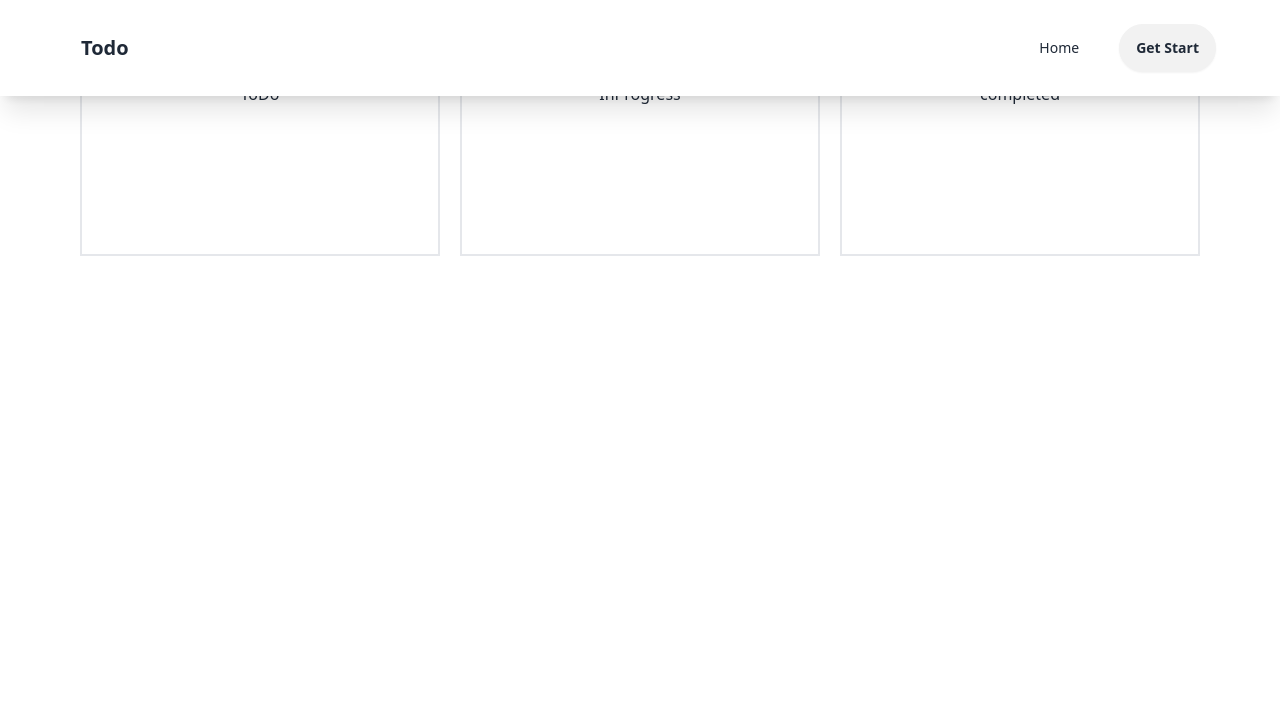
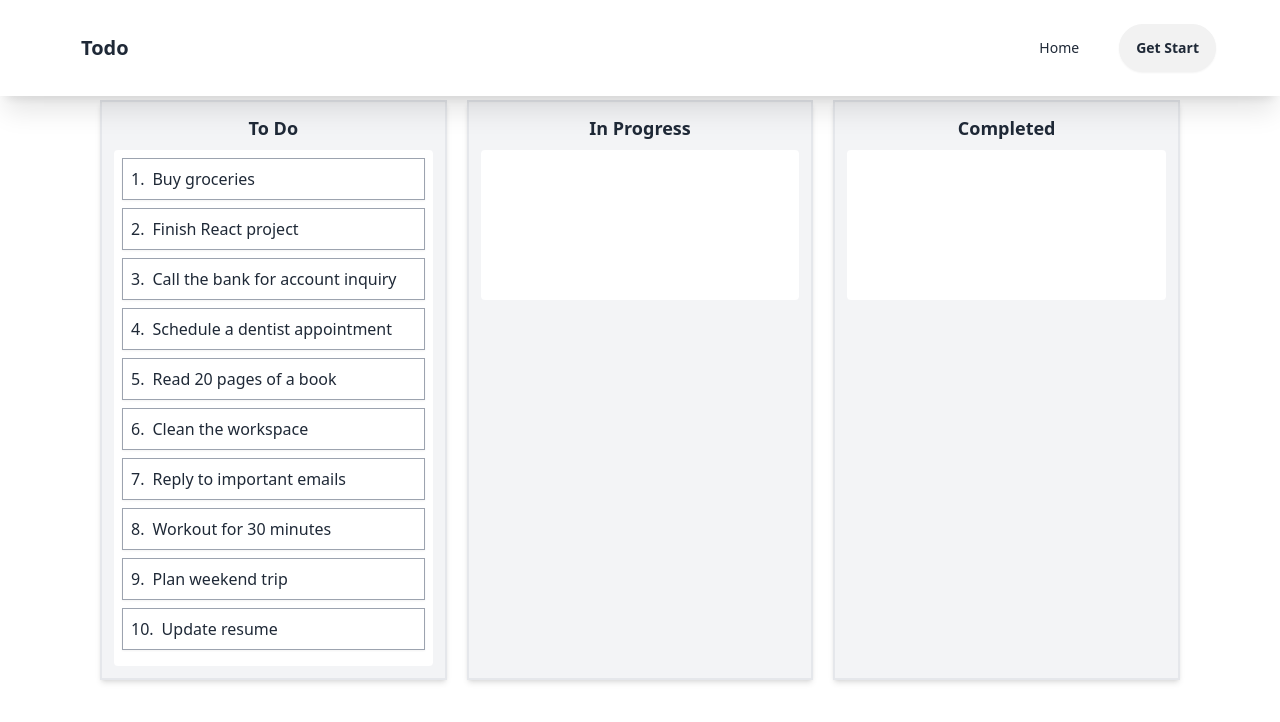
Before and after one commit to safin33221/Task-Mangements, a React (Vite) app in the folder Task-Managements-client/: page /myTask in a window 1280 px wide. Shown: the top 722 px of the page. Built offline with nearby package versions, Linux system fonts and the light colour scheme; no server answers.

Commit message:
completed to implements drag and drop for todo list

```diff
--- a/Task-Managements-client/src/Pages/Task/MyTask.jsx
+++ b/Task-Managements-client/src/Pages/Task/MyTask.jsx
@@ -1,22 +1,107 @@
+import React, { useState } from 'react';
+import { DragDropContext, Droppable, Draggable } from '@hello-pangea/dnd';
 
+const initialTasks = [
+  { id: '1', content: 'Buy groceries' },
+  { id: '2', content: 'Finish React project' },
+  { id: '3', content: 'Call the bank for account inquiry' },
+  { id: '4', content: 'Schedule a dentist appointment' },
+  { id: '5', content: 'Read 20 pages of a book' },
+  { id: '6', content: 'Clean the workspace' },
+  { id: '7', content: 'Reply to important emails' },
+  { id: '8', content: 'Workout for 30 minutes' },
+  { id: '9', content: 'Plan weekend trip' },
+  { id: '10', content: 'Update resume' },
+];
+
+const columnsFromBackend = {
+  todo: {
+    name: 'To Do',
+    items: initialTasks,
+  },
+  inProgress: {
+    name: 'In Progress',
+    items: [],
+  },
+  completed: {
+    name: 'Completed',
+    items: [],
+  },
+};
 
 const MyTask = () => {
-    return (
-        <div>
-            <div className="grid grid-cols-3 gap-5 ">
-                <div className="border-2 text-center h-44">
-                    <h1>ToDo</h1>
+  const [columns, setColumns] = useState(columnsFromBackend);
+
+  const onDragEnd = (result) => {
+    console.log(result); // Debugging log
+    if (!result.destination) return;
+
+    const { source, destination } = result;
+
+    setColumns((prev) => {
+      const sourceColumn = prev[source.droppableId];
+      const destColumn = prev[destination.droppableId];
+      const sourceItems = [...sourceColumn.items];
+      const destItems = [...destColumn.items];
+
+      const [removed] = sourceItems.splice(source.index, 1);
+      destItems.splice(destination.index, 0, removed);
+
+      return {
+        ...prev,
+        [source.droppableId]: {
+          ...sourceColumn,
+          items: sourceItems,
+        },
+        [destination.droppableId]: {
+          ...destColumn,
+          items: destItems,
+        },
+      };
+    });
+  };
+
+  return (
+    <div className="grid grid-cols-3 gap-5 p-5">
+      <DragDropContext onDragEnd={onDragEnd}>
+        {Object.entries(columns).map(([columnId, column]) => (
+          <div key={columnId} className="border-2 text-center p-3 bg-gray-100 shadow-md">
+            <h2 className="text-lg font-bold mb-2">{column.name}</h2>
+            <Droppable droppableId={columnId.toString()} key={columnId.toString()}>
+              {(provided, snapshot) => (
+                <div
+                  {...provided.droppableProps}
+                  ref={provided.innerRef}
+                  className={`p-2 min-h-[150px] rounded ${
+                    snapshot.isDraggingOver ? 'bg-blue-200' : 'bg-white'
+                  }`}
+                >
+                  {column.items.map((item, index) => (
+                    <Draggable key={item.id} draggableId={item.id} index={index}>
+                      {(provided, snapshot) => (
+                        <div
+                          ref={provided.innerRef}
+                          {...provided.draggableProps}
+                          {...provided.dragHandleProps}
+                          className={`border flex gap-2 border-gray-400 p-2 mb-2 bg-white shadow-sm cursor-move ${
+                            snapshot.isDragging ? 'opacity-50' : 'opacity-100'
+                          }`}
+                        >
+                         <h1> {index + 1}.</h1>
+                         <h1> {item.content}</h1>
+                        </div>
+                      )}
+                    </Draggable>
+                  ))}
+                  {provided.placeholder}
                 </div>
-                <div className="border-2 text-center h-44">
-                    <h1>InProgress</h1>
-                </div>
-                <div className="border-2 text-center h-44">
-                    <h1>completed</h1>
-
-                </div>
-            </div>
-        </div>
-    );
+              )}
+            </Droppable>
+          </div>
+        ))}
+      </DragDropContext>
+    </div>
+  );
 };
 
 export default MyTask;
--- a/Task-Managements-client/src/Shared/Navbar.jsx
+++ b/Task-Managements-client/src/Shared/Navbar.jsx
@@ -11,6 +11,7 @@ const Navbar = () => {
                 navigate('/')
             })
     }
+    console.log(user?.photoURL);
     return (
         <div className="navbar bg-base-100 px-16 mx-auto shadow-xl fixed top-0 w-full">
             <div className="flex-1">
@@ -33,7 +34,7 @@ const Navbar = () => {
                                 <div className="w-10 rounded-full">
                                     <img
                                         alt="Tailwind CSS Navbar component"
-                                        src={user?.photoURl} />
+                                        src={user?.photoURL} />
                                 </div>
                             </div>
                             <ul
```
Also changed, not shown: Task-Managements-client/package.json (+6 -2 lines), Task-Managements-client/src/Utils/Utils.js (line endings or trailing spaces), 1 other file (tests, documents, lock files or other folders).
